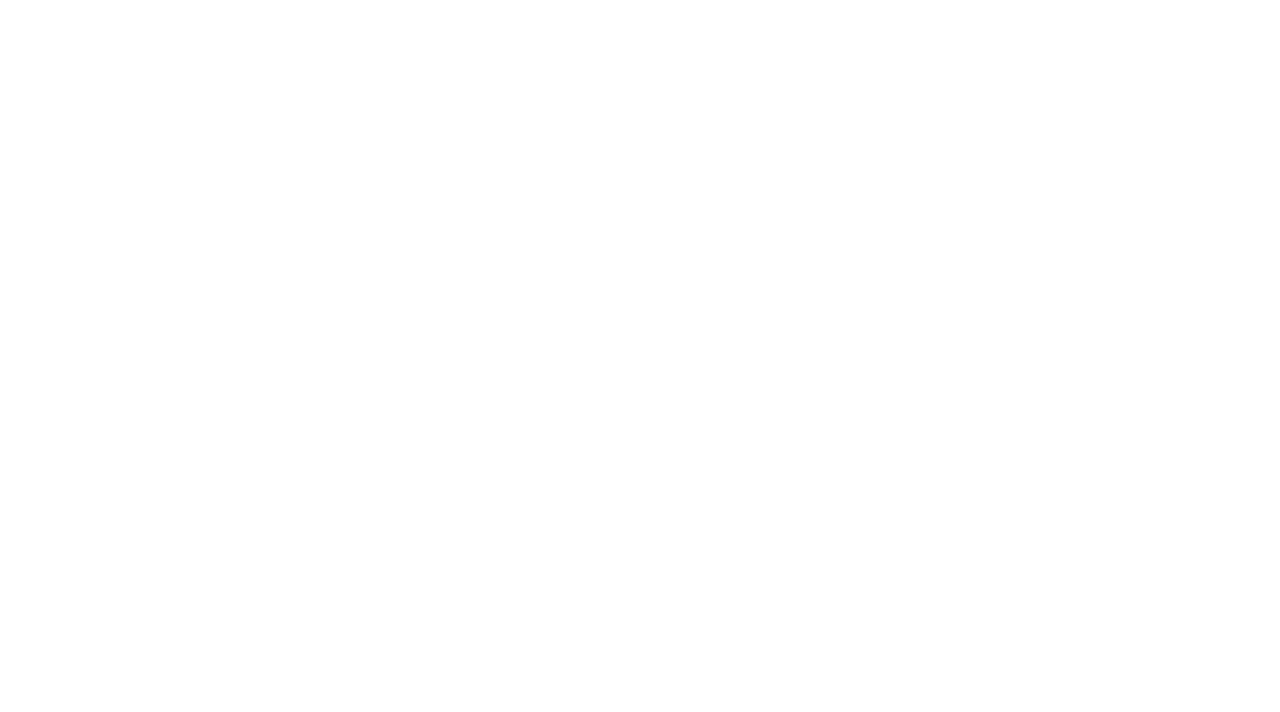
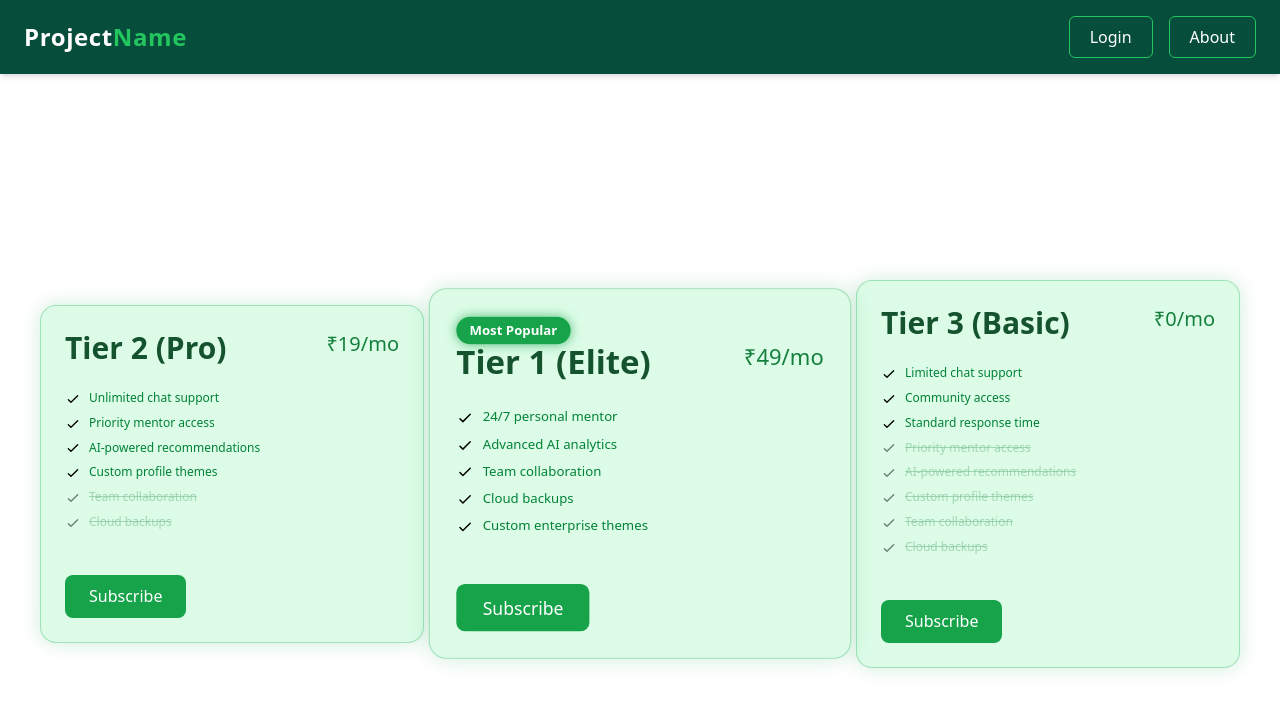
Before and after one commit to sushmita-rgb/frontend-templates, a React (Vite) app in the folder react-base-template/: page /premium in a window 1280 px wide. Before the commit this address had no page. Shown: the top 712 px of the page. Built offline with nearby package versions, Linux system fonts and the light colour scheme.

Commit message:
made premium page

```diff
--- a/react-base-template/src/App.jsx
+++ b/react-base-template/src/App.jsx
@@ -3,6 +3,7 @@ import Layout from "./Layout/Layout.jsx";
 import LoginPage from "./login.jsx";
 import AboutUs from "./AboutUs/AboutUs.jsx";
 import MainPage from "./navPage.jsx";
+import Premium from "./premiumPage.jsx";
 
 function Home() {
   return <h1 className="text-center text-3xl mt-10">Home Page</h1>;
@@ -16,6 +17,7 @@ export default function App() {
           <Route path="home" element={<Home />} />
         <Route path="login" element={<LoginPage />} />
         <Route path="about" element={<AboutUs />} />
+          <Route path="premium" element={<Premium />} />
       </Route>
     </Routes>
   );
--- a/react-base-template/src/navPage.jsx
+++ b/react-base-template/src/navPage.jsx
@@ -7,6 +7,7 @@ export default function NavTable() {
         { name: "Home", path: "/home" },
         { name: "About", path: "/about" },
         { name: "Login & Sign Up", path: "/login" },
+        {name: "Premium", path: "/premium" },
 
     ];
 
--- /dev/null
+++ b/react-base-template/src/premiumPage.jsx
@@ -0,0 +1,142 @@
+function PremiumCard(
+    {
+        tiername,
+        pricing,
+        pricingper,
+        perks = [],
+        notperks = [],
+        mostPopular = false,
+        className = "",
+
+
+    }
+){
+    return(
+        <>
+            <div className={`w-96 p-6
+                          bg-[var(--primary-light)]
+                          border border-[var(--primary)]/30
+                          rounded-2xl
+                          transition-all duration-300
+                          shadow-[0_0_20px_rgba(22,163,74,0.2)]
+                          hover:shadow-[0_0_35px_rgba(22,163,74,0.35)]
+                        ${className}
+                        ${mostPopular ? "scale-105 lg:scale-110 z-10" : "scale-100"}`
+            }
+                        >
+                <div className="card-body">
+                    {mostPopular && (
+                        <span className="
+  bg-[var(--primary)]
+  text-white
+  px-3 py-1
+  rounded-full
+  text-xs
+  font-semibold
+  shadow-[0_0_10px_rgba(22,163,74,0.7)]
+">
+  Most Popular
+</span>
+                    )
+                    }
+                    <div className="flex justify-between">
+                        <h2 className="text-3xl text-[var(--text-dark)] font-bold">{tiername}</h2>
+                        <span className="text-xl text-[var(--primary-dark)]">&#8377;{pricing}/{pricingper}</span>
+                    </div>
+                    <ul className="mt-6 flex flex-col gap-2 text-xs">
+                        {perks.map(perk => (
+
+                            <li>
+                                <svg xmlns="http://www.w3.org/2000/svg" className="size-4 me-2 inline-block text-success" fill="none" viewBox="0 0 24 24" stroke="currentColor"><path strokeLinecap="round" strokeLinejoin="round" strokeWidth="2" d="M5 13l4 4L19 7" /></svg>
+                                <span className="text-green-700">{perk}</span>
+                            </li>
+
+                            ))
+                        }
+                        {notperks.map(perk => (
+
+                            <li className="opacity-50">
+                                <svg xmlns="http://www.w3.org/2000/svg" className="size-4 me-2 inline-block text-base-content/50" fill="none" viewBox="0 0 24 24" stroke="currentColor"><path strokeLinecap="round" strokeLinejoin="round" strokeWidth="2" d="M5 13l4 4L19 7" /></svg>
+                                <span className="line-through text-[var(--primary-dark)]/60">{perk}</span>
+                            </li>
+                        ))
+                        }
+
+
+
+                    </ul>
+                    <div className="mt-6">
+                        <button className="btn btn-primary btn-block">Subscribe</button>
+                    </div>
+                </div>
+            </div>
+        </>
+    )
+}
+
+
+export default function Premium(
+
+) {
+    return (
+        <>
+            <div className="min-h-screen flex flex-col lg:flex-row gap-6 justify-center items-center">
+                <PremiumCard
+                    tiername="Tier 1 (Elite)"
+                    pricing="49"
+                    pricingper="mo"
+                    mostPopular={true}
+                    perks={[
+                        "24/7 personal mentor",
+                        "Advanced AI analytics",
+                        "Team collaboration",
+                        "Cloud backups",
+                        "Custom enterprise themes",
+                    ]}
+                    notperks={[]}
+                    className = "lg:order-2 order-1"
+                />
+
+                <PremiumCard
+                    tiername="Tier 2 (Pro)"
+                    pricing="19"
+                    pricingper="mo"
+                    mostPopular={false}
+                    perks={[
+                        "Unlimited chat support",
+                        "Priority mentor access",
+                        "AI-powered recommendations",
+                        "Custom profile themes",
+                    ]}
+                    notperks={[
+                        "Team collaboration",
+                        "Cloud backups",
+                    ]}
+                    className = "lg:order-1 order-2"
+                />
+
+                <PremiumCard
+                    tiername="Tier 3 (Basic)"
+                    pricing="0"
+                    pricingper="mo"
+                    mostPopular={false}
+                    perks={[
+                        "Limited chat support",
+                        "Community access",
+                        "Standard response time",
+                    ]}
+                    notperks={[
+                        "Priority mentor access",
+                        "AI-powered recommendations",
+                        "Custom profile themes",
+                        "Team collaboration",
+                        "Cloud backups",
+
+                    ]}
+                    className = "order-3 lg:order-3"
+                />
+
+            </div>
+        </>
+    )
+}
--- a/react-base-template/tailwind.config.js
+++ b/react-base-template/tailwind.config.js
@@ -1,7 +1,9 @@
+import daisyui from "daisyui";
+
 export default {
   content: ["./index.html", "./src/**/*.{js,ts,jsx,tsx}"],
   theme: {
     extend: {},
   },
-  plugins: [],
+  plugins: [daisyui],
 };
```
